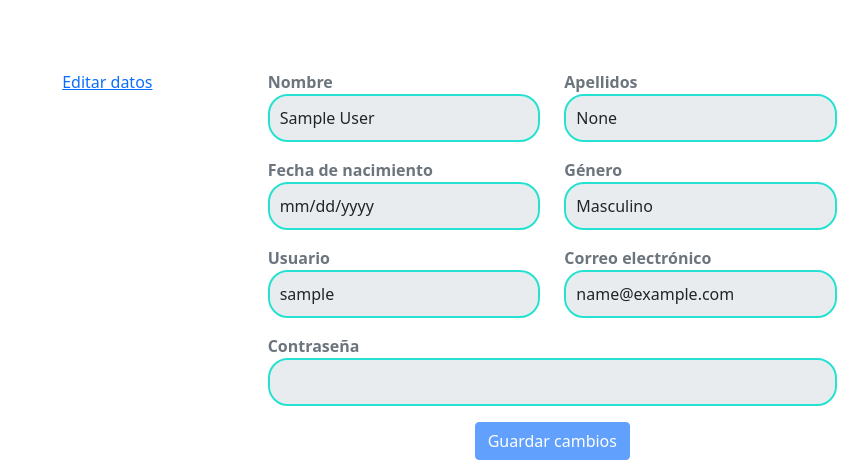
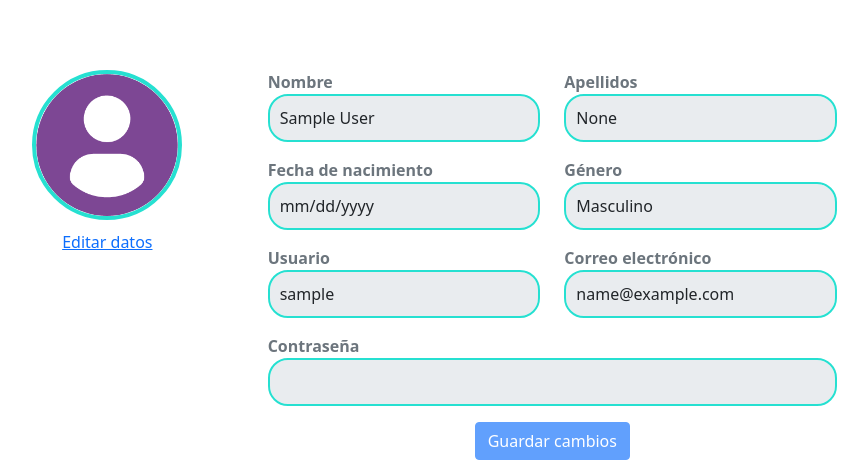
Before and after one commit to andrawiP801/seren-aiO, a Django app: page /profile/ in a window 1280 px wide. Shown: the part 70-530 px from the top of the page, without its empty margins (236-1104 px from the left). Run offline with Django 5.2, Linux system fonts and the light colour scheme; the visitor is signed in with stand-in values (Sample User, id 1); some libraries are stand-ins or nearby versions.

Commit message:
modificacion perfil

```diff
--- a/templates/profile.html
+++ b/templates/profile.html
@@ -18,6 +18,7 @@
                     <div class="row">
                         <div class="col-md-4 text-center">
                             <div class="profile-picture">
+                                <img src="{% static 'images/user_chat.png' %}" alt="Profile Picture" class="profile-img">
                                 <p><a href="#" id="edit-data">Editar datos</a></p>
                             </div>
                         </div>
```
